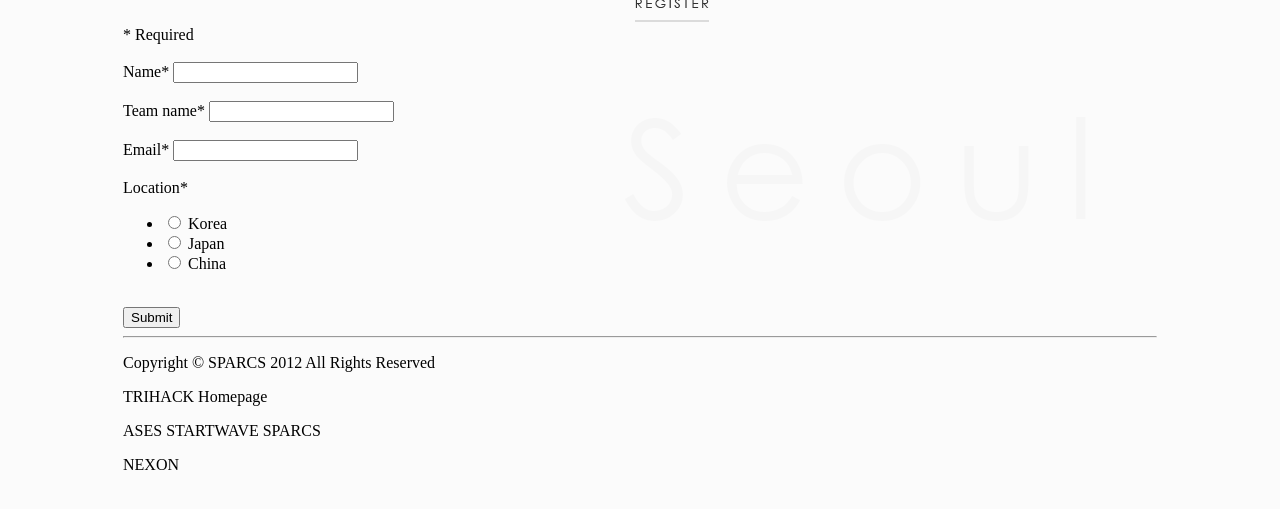
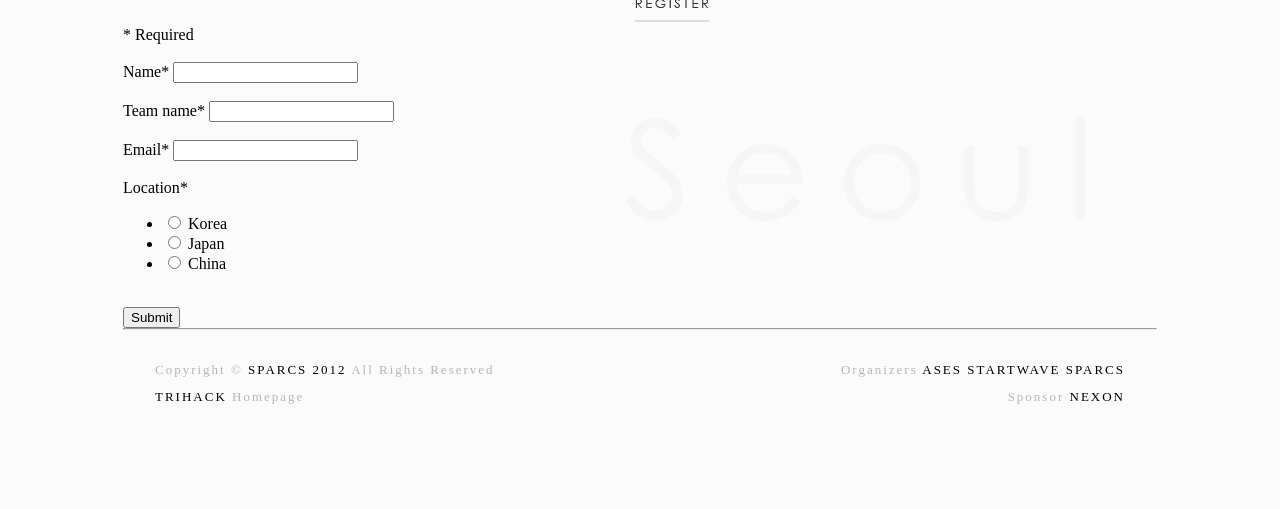
Before and after one commit to sparcs-kaist/trihack, a Django app: page /register/ in a window 1280 px wide. Shown: the part 114-623 px from the top of the page. Run offline with Django 3.2, Linux system fonts and the light colour scheme.

Commit message:
Footer CSS/HTML 작성 완료

```diff
--- a/www/media/css/style.css
+++ b/www/media/css/style.css
@@ -1,5 +1,8 @@
 body {
     background-color: #FBFBFB;
+}
+hr,p{
+    margin:0px;
 }
 #main {
     width: 1098px;
@@ -17,3 +20,33 @@ body {
     width: 1034px;
     height: auto;
 }
+
+#footer {
+    font-size: 13px;
+    letter-spacing:2px;
+    font-family : "Century Gothic";
+    color:#B6B6B6;
+    margin:0px;
+    height:72px;
+    margin-top:21px;
+}
+.footer_contents {
+    margin: 0px;
+    margin-top:11px;
+    margin-left:32px;
+    margin-right:32px;
+}
+#footer_left {
+    float:left;
+}
+
+#footer_right{
+    float:right;
+}
+#sponsor {
+    float:right;
+}
+
+.blacktext{
+    color:#000000;
+}
--- a/www/templates/base.html
+++ b/www/templates/base.html
@@ -11,27 +11,31 @@
 		<div id="main">
 		<div id="main_wrapper">
 			<!-- header -->
-			<section id="header">
+			<div id="header">
 				<ul id="main_nav">
 					<li id="menu_register"><img src = "{{MEDIA_URL}}image/register.png" /></li>
 					<li id="menu_about"><img src = "{{MEDIA_URL}}image/about.png" /></li>
 					<li id="menu_forum"><img src = "{{MEDIA_URL}}image/forum.png" /></li>
 				</ul>
-			</section>
+			</div>
 
 			<!-- body -->
-			<section id="content">
+			<div id="content">
 				{% block content %} {% endblock %}
-			</section>
+			</div>
 
 			<!-- footer -->
-			<section id="footer">
-				<hr>
-				<p id="copyright">Copyright &copy; SPARCS 2012 All Rights Reserved </p>
-				<p id="homepage">TRIHACK Homepage</p>
-				<p id="organizer">ASES STARTWAVE SPARCS </p>
-				<p id="sponsor">NEXON</p>
-			</section>
+			<hr>
+			<div id="footer">
+				<div id="footer_left">
+					<p id="copyright" class="footer_contents">Copyright &copy; <span class="blacktext">SPARCS 2012</span> All Rights Reserved </p>
+					<p id="homepage" class="footer_contents"><span class="blacktext">TRIHACK </span>Homepage</p>
+				</div>
+				<div id="footer_right">
+					<p id="organizer" class="footer_contents">Organizers <span class="blacktext">ASES STARTWAVE SPARCS</span> </p>
+					<p id="sponsor" class="footer_contents">Sponsor <span class="blacktext">NEXON</span></p>
+				</div>
+			</div>
 		</div>
 		</div>
     </body>
```
Also changed, not shown: 2 other files.
